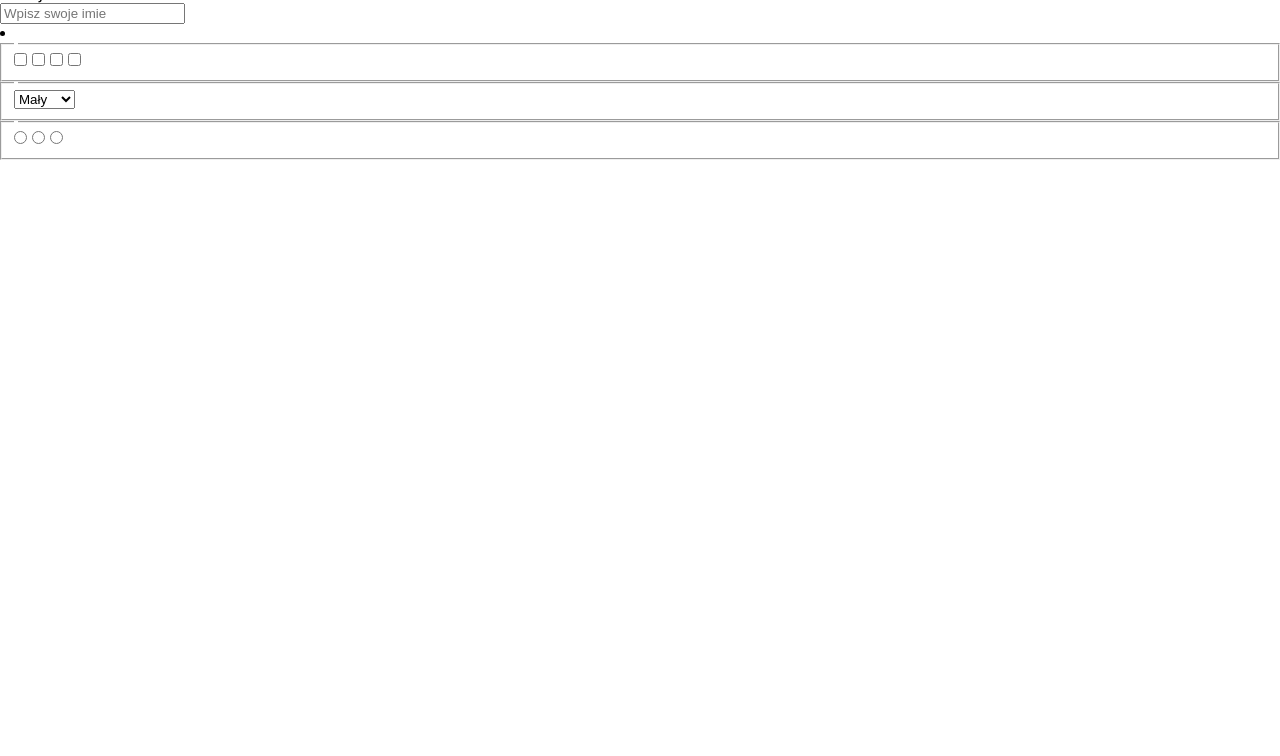
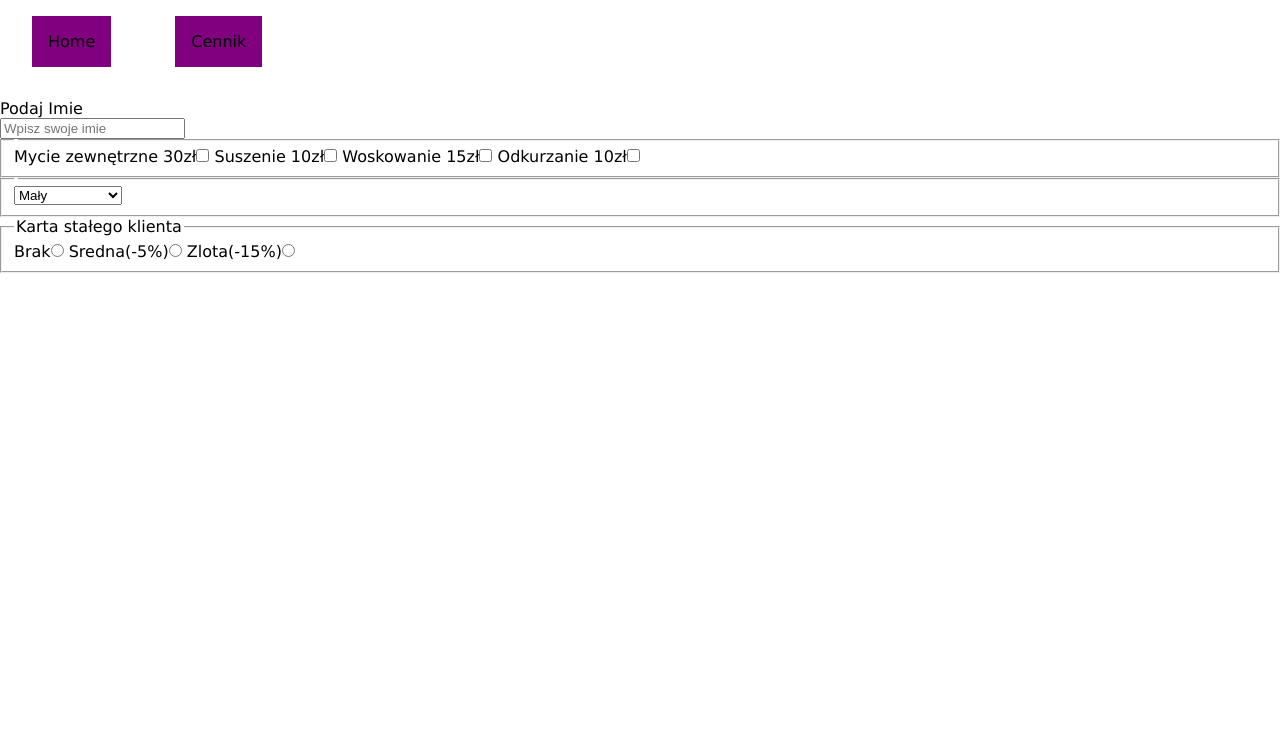
Before and after one commit to Lim0x1/Main, a plain HTML site: page 2P/index.html in a window 1280 px wide. Shown: the part 44-800 px from the top of the page. Drawn offline with Linux system fonts and the light colour scheme.

Commit message:
updated forms

```diff
--- a/2P/index.html
+++ b/2P/index.html
@@ -8,38 +8,40 @@
 </head>
 <body>
     <div id="container">
-        <nav><h1>Myjnia ręczna <span id="title">Błysk</span></h1></nav>
+
+        <nav><h1>Myjnia ręczna <span id="title">Błysk</span></h1>
+            <li>
+                <ul>Home</ul>
+                <ul>Cennik</ul>
+            </li>
+        </nav>
         <main>
             <header>
                 <p>Podaj Imie</p>
                 <input type="text" placeholder="Wpisz swoje imie" required>
             </header>
-            <li>
-                <ul></ul>
-                <ul></ul>
-            </li>
 
             <fieldset>
                 <legend></legend>
-                <input type="checkbox">
-                <input type="checkbox">
-                <input type="checkbox">
-                <input type="checkbox">
+                Mycie zewnętrzne 30zł<input type="checkbox">
+                Suszenie 10zł<input type="checkbox">
+                Woskowanie 15zł<input type="checkbox">
+                Odkurzanie 10zł<input type="checkbox">
             </fieldset>
             <fieldset>
                 <legend></legend>
                 <select>
                     <option value="">Mały</option>
-                    <option value="">Średni</option>
-                    <option value=""></option>
-                    <option value=""></option>
+                    <option value="">Średni (+10%)</option>
+                    <option value="">Van (+20%)</option>
+                    <option value="">Bus (+45%)</option>
                 </select>
             </fieldset>
             <fieldset>
-                <legend></legend>
-                <input type="radio" name="" id=""></input>
-                <input type="radio" name="" id="">
-                <input type="radio" name="" id="">
+                <legend>Karta stałego klienta</legend>
+                Brak<input type="radio">
+                Sredna(-5%)<input type="radio">
+                Zlota(-15%)<input type="radio">
             </fieldset>
         </main>
         <aside></aside>
--- a/2P/style.css
+++ b/2P/style.css
@@ -8,9 +8,19 @@ body{
 #container{
     width:100%;
 }
-
-
-
+li{
+    list-style:none;
+    display:flex;
+    flex-basis:30%;
+}
+li ul{
+    margin:2em;
+    padding:1em;
+    background:purple;
+}
+.title{
+    text-transform:;
+}
 
 
 
@@ -18,5 +28,5 @@ body{
 footer{
     height: 100px;
     border:1px;
-    border-radius:;
+    border-radius:1em;
 }
```
